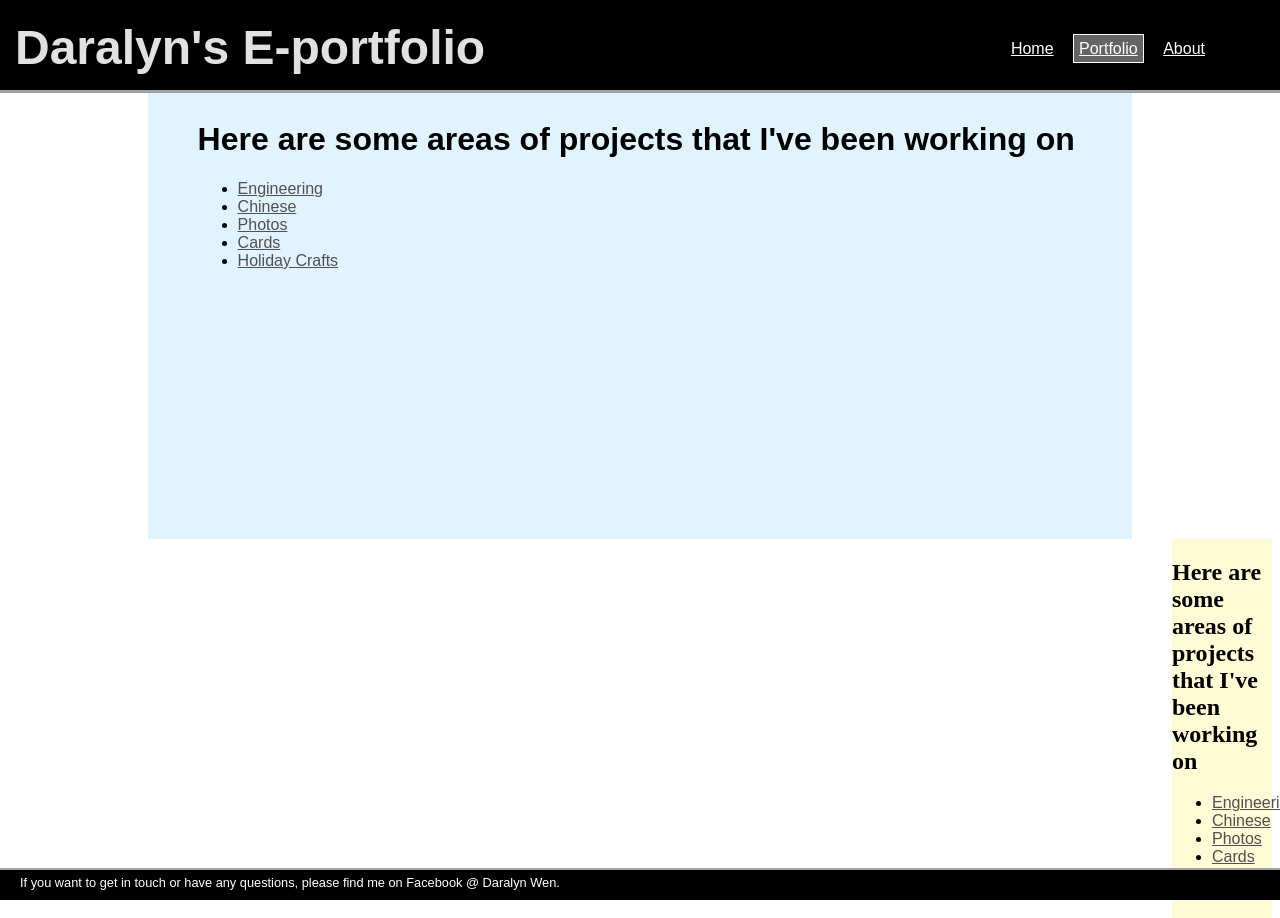
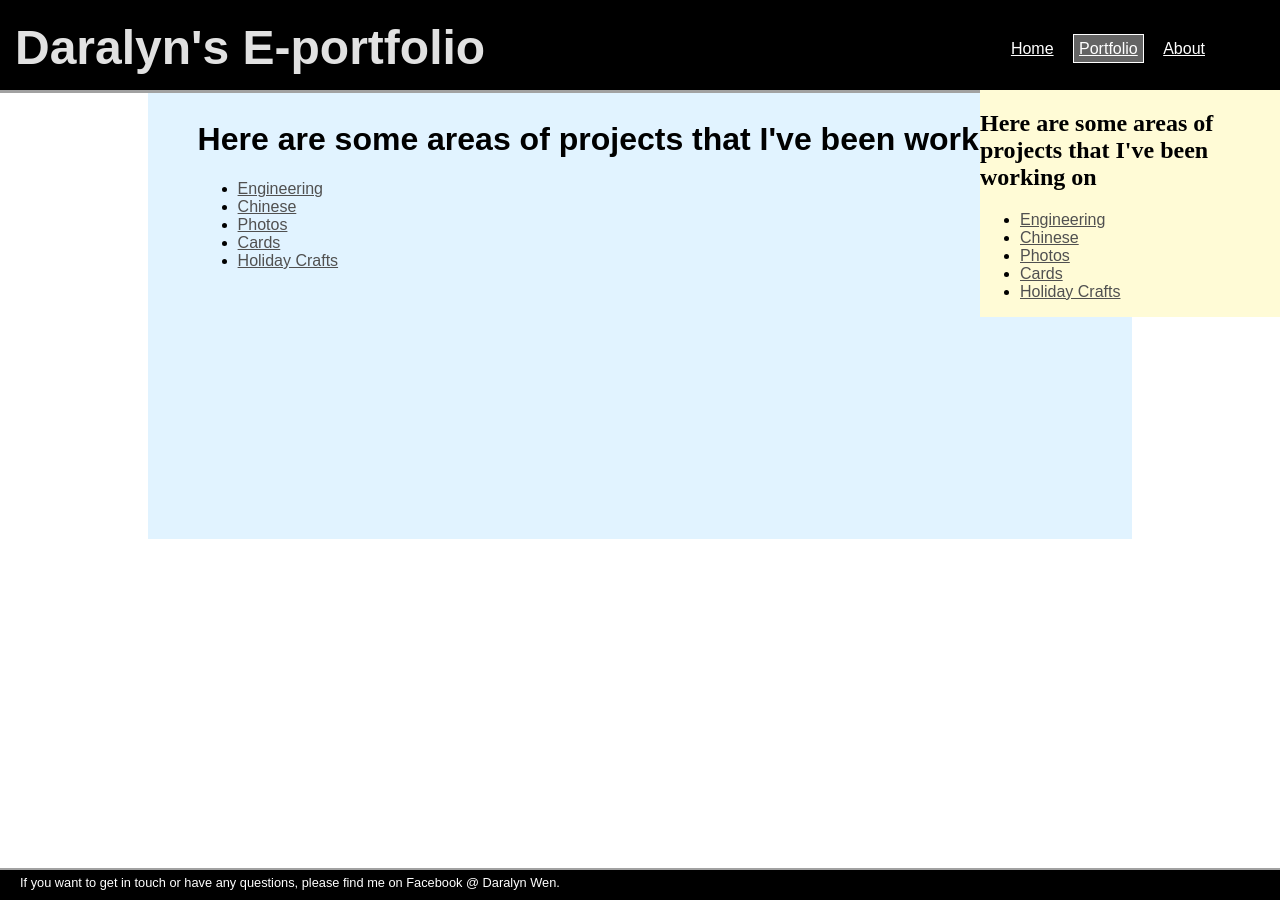
Before and after one commit to daralyn/daralyn.github.io, a Jekyll site: the page built from portfolio/index.html, in a window 1280 px wide. Built offline with Jekyll 4.4.1, drawn with Linux system fonts in a browser that asks for light colours.

Commit message:
update sidebar

```diff
--- a/css/portfolio.css
+++ b/css/portfolio.css
@@ -114,7 +114,8 @@ p {
 /*side bar*/
 #portfoliosidebar{
     background-color: rgb(255, 251, 214);
-    float: right;
-    width: 100px
-
+	position: absolute;
+	right: 0px;
+	top: 90px;
+    width: 300px
 }
```
